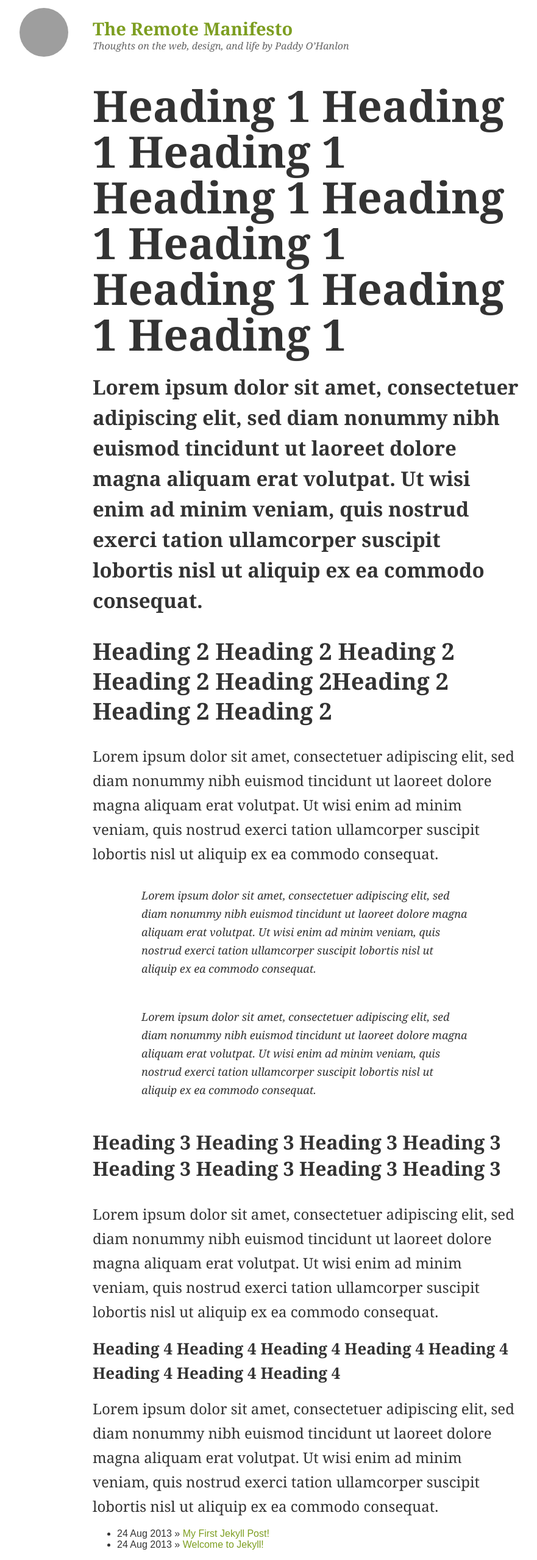
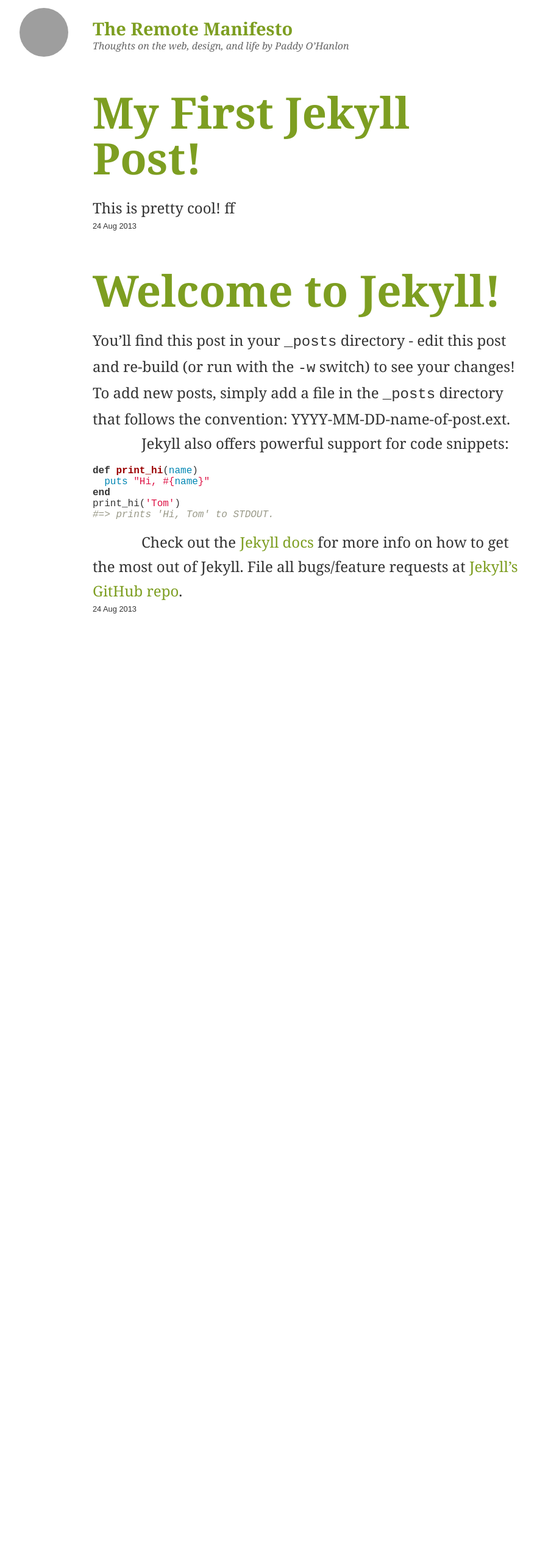
Before and after one commit to paddyohanlon/remote-manifesto, a Jekyll site: the page built from index.html, in a window 1280 px wide. Shown: the whole page at 61% size, without its empty margins (138-1019 px from the left). Built offline with Jekyll 4.4.1, drawn with Linux system fonts in a browser that asks for light colours; nearby versions of some CDN libraries; Markdown is read by kramdown in place of the engine named in the settings; after the commit the page ends 1007 px from its top, so only the background shows below that; grey boxes are pictures that could not be loaded.

Commit message:
Get type units right.

```diff
--- a/_layouts/default.html
+++ b/_layouts/default.html
@@ -20,7 +20,6 @@
         </h1>
         <h2>Thoughts on the web, design, and life by Paddy O’Hanlon</h2>
       </header>
-
       {{ content }}
     </div>
 
--- a/_posts/2013-08-24-my-first-post.markdown
+++ b/_posts/2013-08-24-my-first-post.markdown
@@ -5,4 +5,4 @@ date:   2013-08-24 10:20:00
 categories: jekyll update
 ---
 
-This is pretty cool!
+This is pretty cool! ff
--- a/css/_typography.scss
+++ b/css/_typography.scss
@@ -1,3 +1,9 @@
+// Ligatures
+//text-rendering: optimizeLegibility;
+body {
+  @include ligatures;
+}
+
 @mixin type-display {
   font-family: warnock-pro, georgia, sans-serif;
   font-weight: 700;
--- a/css/main.css
+++ b/css/main.css
@@ -407,6 +407,15 @@ a, a:link, a:visited {
 
 a:hover, a:focus, a:active {
   color: #6c891d;
+}
+
+body {
+  -webkit-font-feature-settings: "liga","dlig";
+  -moz-font-feature-settings: "liga=1, dlig=1";
+  -moz-font-feature-settings: "liga","dlig";
+  -ms-font-feature-settings: "liga","dlig";
+  -o-font-feature-settings: "liga","dlig";
+  font-feature-settings: "liga","dlig";
 }
 
 body {
--- a/index.html
+++ b/index.html
@@ -3,29 +3,10 @@ layout: default
 title: The Remote Manifesto
 ---
 
-<h1>Heading 1 Heading 1 Heading 1 Heading 1 Heading 1 Heading 1 Heading 1 Heading 1 Heading 1</h1>
-<p class="lead">Lorem ipsum dolor sit amet, consectetuer adipiscing elit, sed diam nonummy nibh euismod tincidunt ut laoreet dolore magna aliquam erat volutpat. Ut wisi enim ad minim veniam, quis nostrud exerci tation ullamcorper suscipit lobortis nisl ut aliquip ex ea commodo consequat.</p>
-<h2>Heading 2 Heading 2 Heading 2 Heading 2 Heading 2Heading 2 Heading 2 Heading 2</h2>
-<p>
-  Lorem ipsum dolor sit amet, consectetuer adipiscing elit, sed diam nonummy nibh euismod tincidunt ut laoreet dolore magna aliquam erat volutpat. Ut wisi enim ad minim veniam, quis nostrud exerci tation ullamcorper suscipit lobortis nisl ut aliquip ex ea commodo consequat.
-</p>
-<aside class="digression">
-  <p>
-    Lorem ipsum dolor sit amet, consectetuer adipiscing elit, sed diam nonummy nibh euismod tincidunt ut laoreet dolore magna aliquam erat volutpat. Ut wisi enim ad minim veniam, quis nostrud exerci tation ullamcorper suscipit lobortis nisl ut aliquip ex ea commodo consequat.
-  </p>
-</aside>
-<aside class="tangent">
-  <p>
-    Lorem ipsum dolor sit amet, consectetuer adipiscing elit, sed diam nonummy nibh euismod tincidunt ut laoreet dolore magna aliquam erat volutpat. Ut wisi enim ad minim veniam, quis nostrud exerci tation ullamcorper suscipit lobortis nisl ut aliquip ex ea commodo consequat.
-  </p>
-</aside>
-<h3>Heading 3 Heading 3 Heading 3 Heading 3 Heading 3 Heading 3 Heading 3 Heading 3</h3>
-<p>Lorem ipsum dolor sit amet, consectetuer adipiscing elit, sed diam nonummy nibh euismod tincidunt ut laoreet dolore magna aliquam erat volutpat. Ut wisi enim ad minim veniam, quis nostrud exerci tation ullamcorper suscipit lobortis nisl ut aliquip ex ea commodo consequat.</p>
-<h4>Heading 4 Heading 4 Heading 4 Heading 4 Heading 4 Heading 4 Heading 4 Heading 4 </h4>
-<p>Lorem ipsum dolor sit amet, consectetuer adipiscing elit, sed diam nonummy nibh euismod tincidunt ut laoreet dolore magna aliquam erat volutpat. Ut wisi enim ad minim veniam, quis nostrud exerci tation ullamcorper suscipit lobortis nisl ut aliquip ex ea commodo consequat.</p>
-
-<ul class="posts">
-  {% for post in site.posts %}
-    <li><span>{{ post.date | date_to_string }}</span> &raquo; <a href="{{ post.url }}">{{ post.title }}</a></li>
-  {% endfor %}
-</ul>
+{% for post in site.posts %}
+  <article>
+    <h1><a href="{{ post.url }}">{{ post.title }}</a></h1>
+    {{ post.content }}
+    <small>{{ post.date | date_to_string }}</small>
+  </article>
+{% endfor %}
```
Also changed, not shown: css/_helpers.scss (+9 -0 lines).
